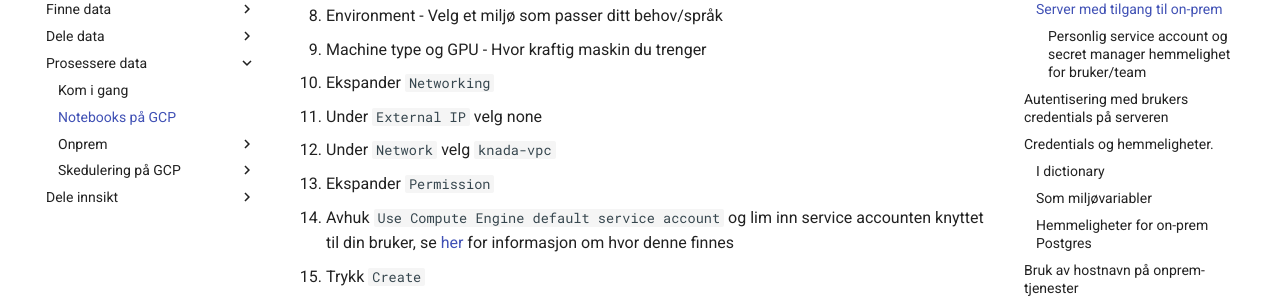
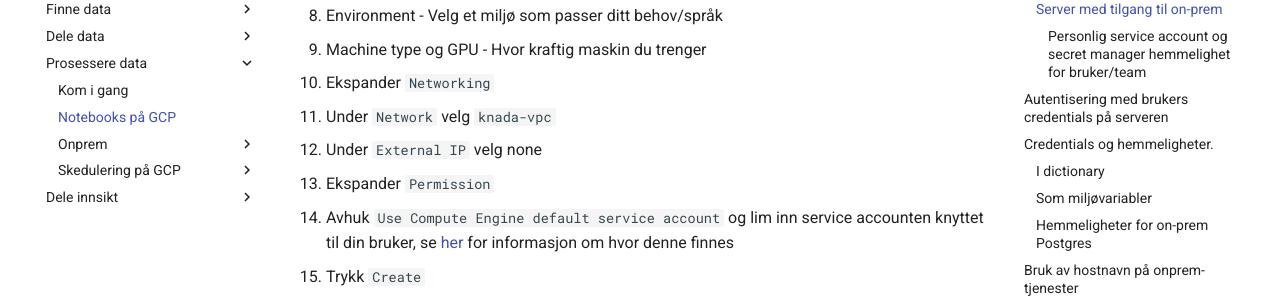
Before and after one commit to navikt/nada, an MkDocs documentation site: the page built from docs/prosessere-data/notebooks.md, in a window 1280 px wide and 900 px high, scrolled down 1329 px. Shown: the part 153-453 px from the top of the window. Built offline with MkDocs 1.6.1 and Material for MkDocs 9.7.7, drawn with Linux system fonts in a browser that asks for light colours; comment, search, counter and statistics services are not loaded.

Commit message:
endre rekkefølge på steg i dokumentasjon
...slik at det samsvarer med rekkefølgen stegene må utføres i gcp

```diff
--- a/docs/prosessere-data/notebooks.md
+++ b/docs/prosessere-data/notebooks.md
@@ -47,8 +47,8 @@ Notebook server i GCP har ikke tilgang til følgende tjenester:
    - Environment - Velg et miljø som passer ditt behov/språk
    - Machine type og GPU - Hvor kraftig maskin du trenger
 5. Ekspander `Networking`
+   - Under `Network` velg `knada-vpc`
    - Under `External IP` velg none
-   - Under `Network` velg `knada-vpc`
 6. Ekspander `Permission`
    - Avhuk `Use Compute Engine default service account` og lim inn service accounten knyttet til din bruker, se [her](#personlig-service-account-og-secret-manager-hemmelighet-for-brukerteam) for informasjon om hvor denne finnes
 7. Trykk `Create`
```
